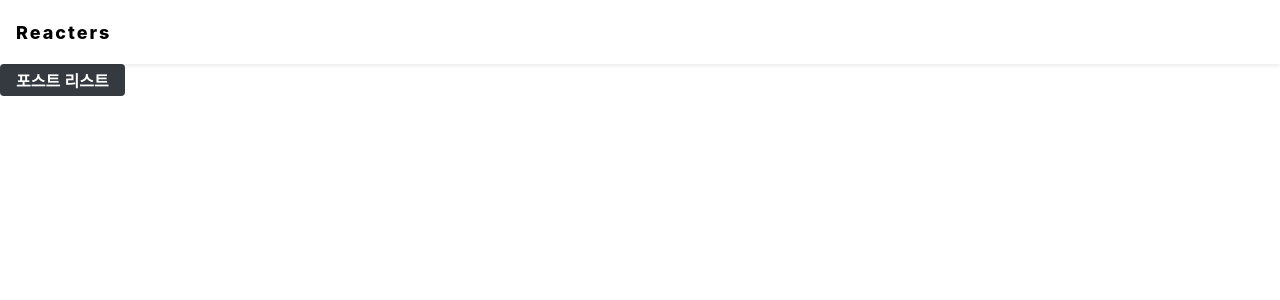
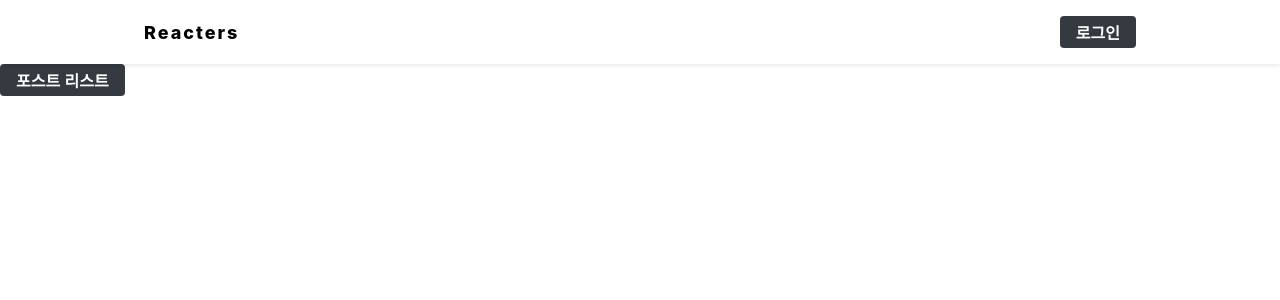
Before and after one commit to oinochoe/react_blog, a React (Create React App) app in the folder blog-frontend/: page / in a window 1280 px wide. Shown: the top 300 px of the page. Built offline with nearby package versions, Linux system fonts and the light colour scheme.

Commit message:
Responsive component 수정

```diff
--- a/blog-frontend/src/components/common/Responsive.js
+++ b/blog-frontend/src/components/common/Responsive.js
@@ -4,7 +4,7 @@ import styled from 'styled-components';
 const ResponsiveBlock = styled.div`
     padding-left: 1rem;
     padding-right: 1rem;
-    width: 10244px;
+    width: 1024px;
     margin: 0 auto; /* 중앙 정렬 */
 
     /* 브라우저 크기에 따라 가로 크기 변경 */
```
